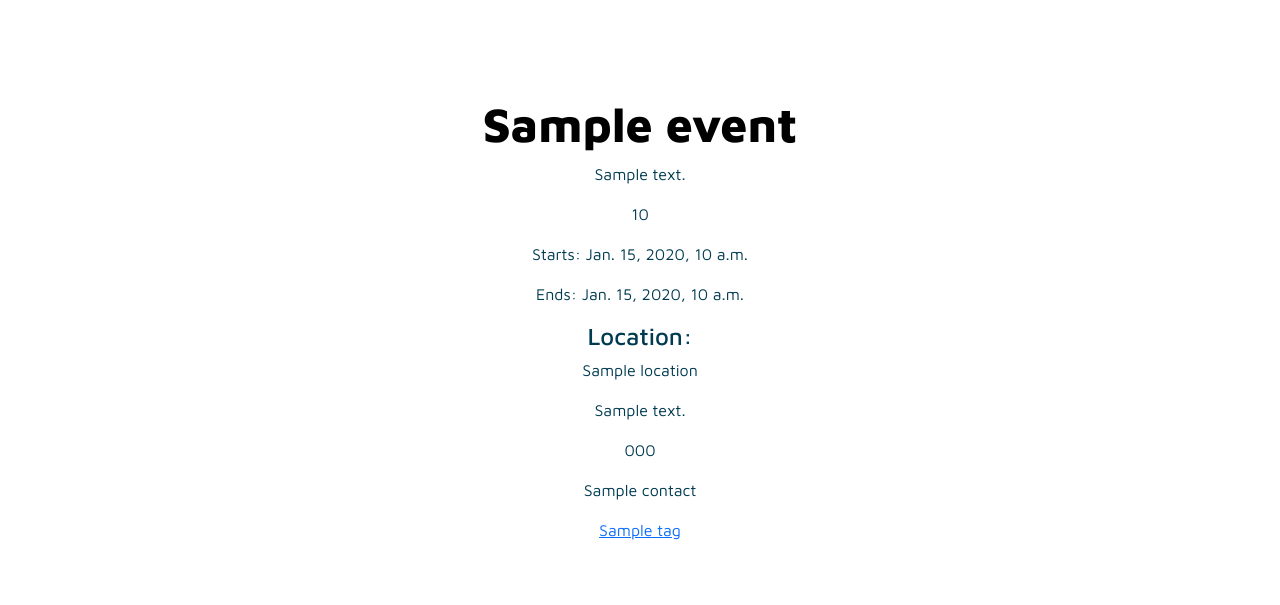
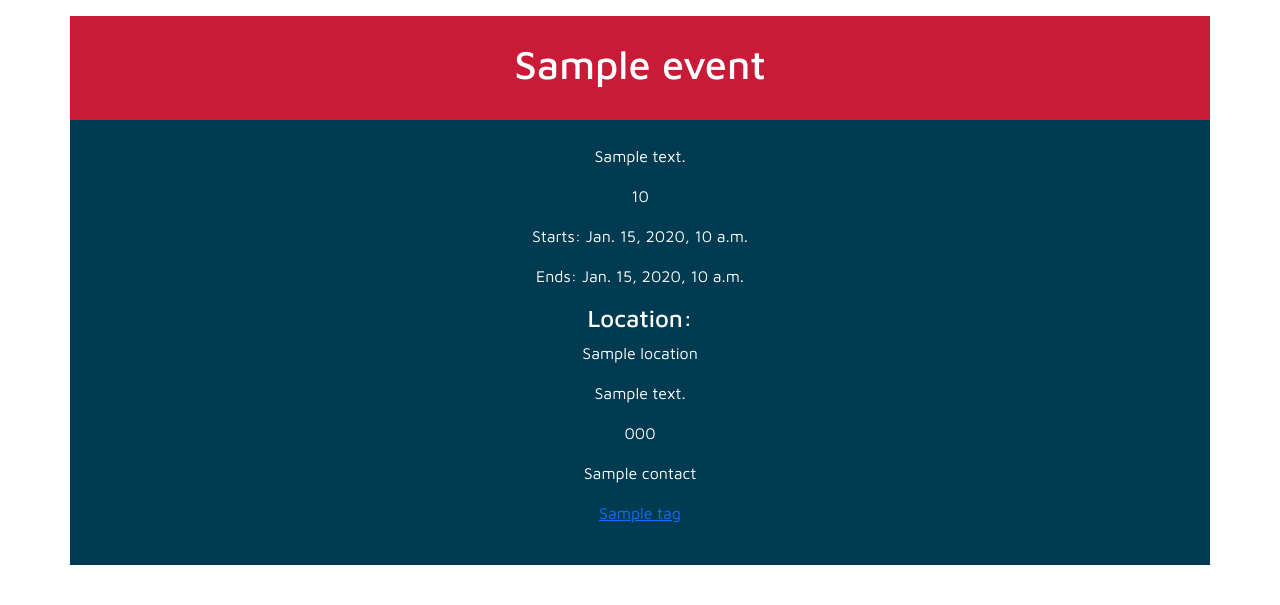
Before and after one commit to nmunro/spectrum, a Django app: template info/templates/info/event_detail.html in a window 1280 px wide. Shown: the part 96-701 px from the top of the page. Run offline with Django 4.2, Linux system fonts and the light colour scheme; the template is opened without the code that fills it: most values are stand-ins (such as "Sample title", 1, 10 or a date in 2020); some libraries are stand-ins or nearby versions.

Commit message:
#62 Updated event detail

```diff
--- a/info/templates/info/event_detail.html
+++ b/info/templates/info/event_detail.html
@@ -11,14 +11,20 @@
 {% endblock %}
 
 {% block content %}
-  <div class="px-4 py-5 my-5 text-center">
-    <h1 class="display-5 fw-bold text-body-emphasis">{{ event.name }}</h1>
-    {% if event.ticketed %}
-      <div class="alert alert-primary" role="alert">
+<div class="container text-center">
+  <div class="row p-2 p-md-4 card-secondary text-white">
+    <div class="col bg-transparent">
+      <h1>{{ event.name }}</h1>
+    </div>
+  </div>
+
+  <div class="row p-2 p-md-4 card-primary text-white">
+    <div class="col bg-transparent">
+      {% if event.ticketed %}
+      <div class="alert alert-primary">
         <p>Please note this is a ticketed event and entry on the door is not possible, please ensure you have your ticket ready to show upon entry.</p>
-      </div>
-    {% endif %}
-    <div class="col-lg-12 mx-auto">
+        </div>
+      {% endif %}
       <p>{{ event.description }}</p>
       <p>{{ event.price }}</p>
       <p>Starts: {{ event.start_date_time }}</p>
@@ -41,4 +47,5 @@
       </div>
     </div>
   </div>
+</div>
 {% endblock %}
```
